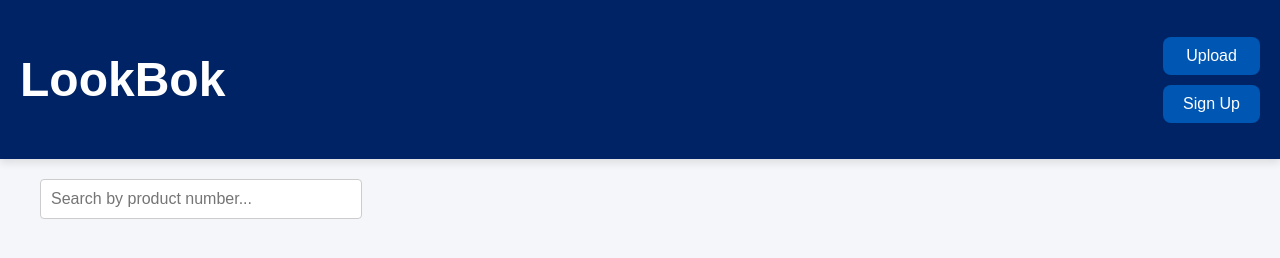
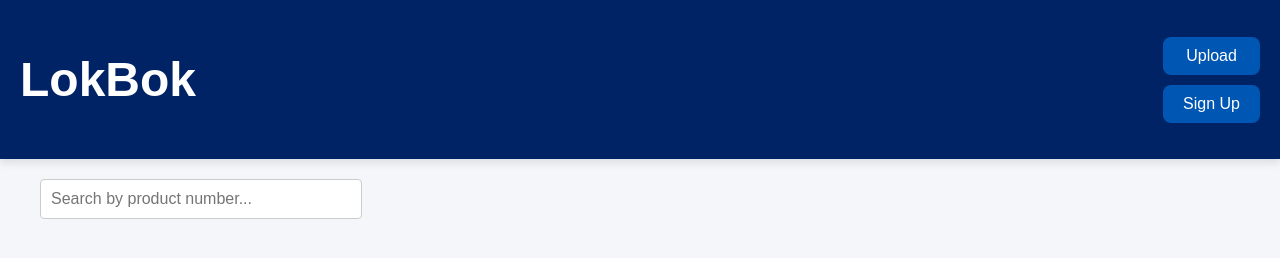
Before and after one commit to lee1136/node, a website with bundled scripts: page public/dashboard.html in a window 1280 px wide. Built offline with nearby package versions, Linux system fonts and the light colour scheme; no server answers.

Commit message:
Update dashboard.html

```diff
--- a/public/dashboard.html
+++ b/public/dashboard.html
@@ -8,7 +8,7 @@
 </head>
 <body>
     <header>
-    <h1>LookBok</h1>
+    <h1>LokBok</h1>
     <div class="header-buttons">
         <button class="upload-btn" id="upload-btn">Upload</button>
         <button class="signup-btn" id="signup-btn">Sign Up</button>
```
